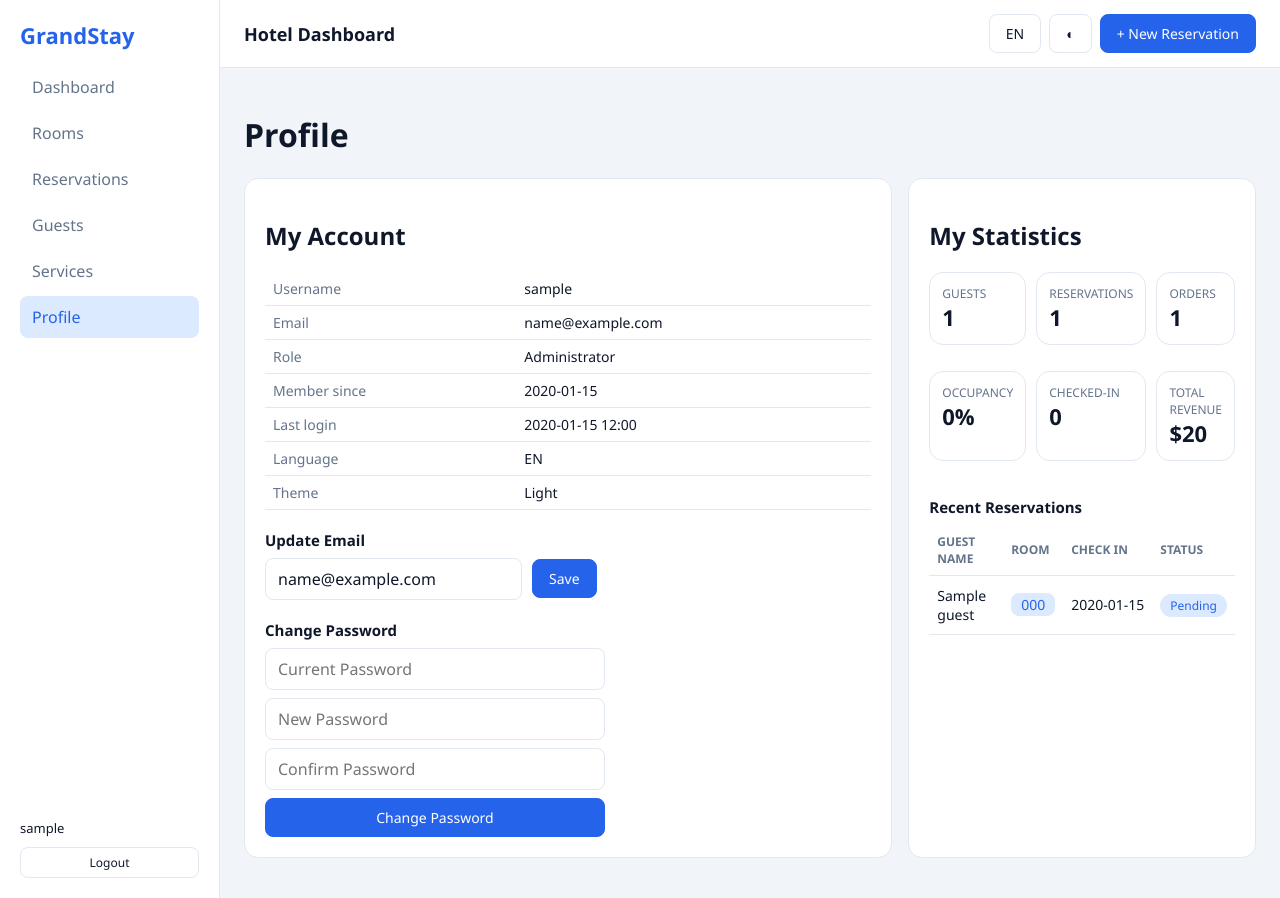
After one commit to nshchepanskyi/Project_janglo-python-, a Django app: page /profile/ in a window 1280 px wide. The commit adds this page. Run offline with Django 5.2, Linux system fonts and the light colour scheme; a user stored in the database is signed in; tables that the repository leaves empty hold one stand-in row (values such as "Sample post").

Commit message:
feat(profile): profile page — account info, stats, recent reservations, email/password change (Django)

```diff
--- a/hotel/l10n.py
+++ b/hotel/l10n.py
@@ -161,6 +161,27 @@ TRANSLATIONS = {
         "Rooms": "Номери",
         "Reservations": "Бронювання",
         "Guests": "Гості",
+
+        "Profile": "Профіль",
+        "My Account": "Мій акаунт",
+        "Role": "Роль",
+        "Administrator": "Адміністратор",
+        "User": "Користувач",
+        "Member since": "Дата реєстрації",
+        "Last login": "Останній вхід",
+        "Language": "Мова",
+        "Theme": "Тема",
+        "Update Email": "Оновити Email",
+        "Change Password": "Змінити пароль",
+        "Current Password": "Поточний пароль",
+        "New Password": "Новий пароль",
+        "My Statistics": "Моя статистика",
+        "GUESTS": "ГОСТІ",
+        "RESERVATIONS": "БРОНЮВАННЯ",
+        "ORDERS": "ЗАМОВЛЕННЯ",
+        "CHECKED-IN": "ЗАСЕЛЕНІ",
+        "Profile updated": "Профіль оновлено",
+        "Password changed": "Пароль змінено",
     },
 }
 
--- a/hotel/static/hotel/style.css
+++ b/hotel/static/hotel/style.css
@@ -48,6 +48,13 @@ input,select{padding:9px 12px;border-radius:8px;border:1px solid var(--border);b
 .nowrap{white-space:nowrap}
 .svc-row{display:flex;align-items:center;gap:8px;flex-wrap:wrap;margin-bottom:12px}.svc-row .svc-name{flex:1;min-width:120px}.svc-row .bar{flex-basis:100%;margin-top:0}.svc-catalog{display:flex;flex-direction:column;gap:8px;margin-bottom:12px}.svc-item{display:flex;gap:10px;align-items:center;border:1px solid var(--border);border-radius:8px;padding:8px}.svc-item span{flex:1}.qty{width:70px;flex:none}
 .auth-page{display:flex;align-items:center;justify-content:center;min-height:100vh}
+.form-col{display:flex;flex-direction:column;gap:8px;max-width:340px}
+.kv td{padding:7px 8px}
+.kv td:first-child{color:var(--muted);white-space:nowrap}
+.kpi-row.two{grid-template-columns:repeat(3,1fr);gap:10px;margin-bottom:8px}
+.kpi.mini{padding:12px}
+.kpi.mini .kpi-value{font-size:22px}
+h3{margin:20px 0 8px;font-size:15px}
 .auth-card{width:380px;background:var(--surface);border:1px solid var(--border);border-radius:14px;padding:28px}
 .auth-card form{display:flex;flex-direction:column;gap:10px}
 .messages{margin-bottom:12px}.msg{padding:10px;border-radius:8px;margin-bottom:8px}.msg.error{background:#fee2e2;color:#991b1b}.msg.success{background:#dcfce7;color:#166534}
--- a/hotel/templates/hotel/base.html
+++ b/hotel/templates/hotel/base.html
@@ -17,6 +17,7 @@
       <a href="{% url 'reservations' %}" class="{% if request.resolver_match.url_name == 'reservations' %}active{% endif %}">{% tr "Reservations" %}</a>
       <a href="{% url 'guests' %}" class="{% if request.resolver_match.url_name == 'guests' %}active{% endif %}">{% tr "Guests" %}</a>
       <a href="{% url 'services' %}" class="{% if request.resolver_match.url_name == 'services' %}active{% endif %}">{% tr "Services" %}</a>
+      <a href="{% url 'profile' %}" class="{% if request.resolver_match.url_name == 'profile' %}active{% endif %}">{% tr "Profile" %}</a>
     </nav>
     {% if user.is_authenticated %}
     <div class="nav-foot">
--- /dev/null
+++ b/hotel/templates/hotel/profile.html
@@ -0,0 +1,60 @@
+{% extends "hotel/base.html" %}{% load tr_tags %}
+{% block title %}{% tr "Profile" %}{% endblock %}
+{% block content %}
+<h1>{% tr "Profile" %}</h1>
+
+<div class="grid-2">
+  <div class="card">
+    <h2>{% tr "My Account" %}</h2>
+    <table class="kv">
+      <tr><td>{% tr "Username" %}</td><td>{{ user.username }}</td></tr>
+      <tr><td>Email</td><td>{{ user.email|default:"—" }}</td></tr>
+      <tr><td>{% tr "Role" %}</td><td>{% if user.is_superuser %}{% tr "Administrator" %}{% else %}{% tr "User" %}{% endif %}</td></tr>
+      <tr><td>{% tr "Member since" %}</td><td>{{ user.date_joined|date:"Y-m-d" }}</td></tr>
+      <tr><td>{% tr "Last login" %}</td><td>{{ user.last_login|date:"Y-m-d H:i" }}</td></tr>
+      <tr><td>{% tr "Language" %}</td><td>{{ lang|upper }}</td></tr>
+      <tr><td>{% tr "Theme" %}</td><td>{{ theme|title }}</td></tr>
+    </table>
+
+    <h3>{% tr "Update Email" %}</h3>
+    <form method="post" class="form-row">{% csrf_token %}
+      <input type="hidden" name="action" value="email">
+      <input name="email" type="email" value="{{ user.email }}" placeholder="Email">
+      <button class="btn primary" type="submit">{% tr "Save" %}</button>
+    </form>
+
+    <h3>{% tr "Change Password" %}</h3>
+    <form method="post" class="form-col">{% csrf_token %}
+      <input type="hidden" name="action" value="password">
+      <input name="old_password" type="password" placeholder="{% tr "Current Password" %}" required>
+      <input name="new_password1" type="password" placeholder="{% tr "New Password" %}" required>
+      <input name="new_password2" type="password" placeholder="{% tr "Confirm Password" %}" required>
+      <button class="btn primary" type="submit">{% tr "Change Password" %}</button>
+    </form>
+  </div>
+
+  <div class="card">
+    <h2>{% tr "My Statistics" %}</h2>
+    <div class="kpi-row two">
+      <div class="card kpi mini"><div class="kpi-label">{% tr "GUESTS" %}</div><div class="kpi-value">{{ stats.guests }}</div></div>
+      <div class="card kpi mini"><div class="kpi-label">{% tr "RESERVATIONS" %}</div><div class="kpi-value">{{ stats.reservations }}</div></div>
+      <div class="card kpi mini"><div class="kpi-label">{% tr "ORDERS" %}</div><div class="kpi-value">{{ stats.orders }}</div></div>
+      <div class="card kpi mini"><div class="kpi-label">{% tr "OCCUPANCY" %}</div><div class="kpi-value">{{ stats.occupancy }}%</div></div>
+      <div class="card kpi mini"><div class="kpi-label">{% tr "CHECKED-IN" %}</div><div class="kpi-value">{{ stats.checked_in }}</div></div>
+      <div class="card kpi mini"><div class="kpi-label">{% tr "TOTAL REVENUE" %}</div><div class="kpi-value">${{ stats.revenue|floatformat:0 }}</div></div>
+    </div>
+
+    <h3>{% tr "Recent Reservations" %}</h3>
+    <table>
+      <thead><tr><th>{% tr "GUEST NAME" %}</th><th>{% tr "ROOM" %}</th><th>{% tr "CHECK IN" %}</th><th>{% tr "STATUS" %}</th></tr></thead>
+      <tbody>
+      {% for r in recent %}
+        <tr><td>{{ r.guest.name }}</td><td><span class="pill">{{ r.room.number }}</span></td><td class="nowrap">{{ r.check_in|date:"Y-m-d" }}</td><td><span class="badge">{% tr r.status %}</span></td></tr>
+      {% empty %}
+        <tr><td colspan="4">{% tr "No reservations yet" %}</td></tr>
+      {% endfor %}
+      </tbody>
+    </table>
+  </div>
+</div>
+{% endblock %}
--- a/hotel/urls.py
+++ b/hotel/urls.py
@@ -12,4 +12,5 @@ urlpatterns = [
     path('reservations/', views.reservations_view, name='reservations'),
     path('guests/', views.guests_view, name='guests'),
     path('services/', views.services_view, name='services'),
+    path('profile/', views.profile_view, name='profile'),
 ]
--- a/hotel/views.py
+++ b/hotel/views.py
@@ -2,8 +2,9 @@ import re
 from datetime import date
 
 from django.contrib import messages
-from django.contrib.auth import authenticate, login, logout
+from django.contrib.auth import authenticate, login, logout, update_session_auth_hash
 from django.contrib.auth.decorators import login_required
+from django.contrib.auth.forms import PasswordChangeForm
 from django.contrib.auth.models import User
 from django.core.validators import validate_email as django_validate_email
 from django.core.exceptions import ValidationError
@@ -308,3 +309,47 @@ def services_view(request):
         "guests": Guest.objects.all(),
         "orders": orders,
     })
+
+
+# ---------- profile (new page for the user's own info) ----------
+
+@login_required
+def profile_view(request):
+    user = request.user
+    if request.method == "POST":
+        action = request.POST.get("action")
+        if action == "email":
+            email = request.POST.get("email", "").strip()
+            if not email:
+                messages.error(request, "Invalid email")
+            else:
+                user.email = email
+                user.save()
+                messages.success(request, "Profile updated")
+            return redirect("profile")
+        if action == "password":
+            form = PasswordChangeForm(user, request.POST)
+            if form.is_valid():
+                form.save()
+                update_session_auth_hash(request, user)
+                messages.success(request, "Password changed")
+            else:
+                for err in form.errors.values():
+                    messages.error(request, " ".join(err))
+            return redirect("profile")
+
+    stats = {
+        "guests": Guest.objects.count(),
+        "reservations": Reservation.objects.count(),
+        "orders": ServiceOrder.objects.count(),
+        "rooms": Room.objects.count(),
+        "revenue": calc_total_revenue(),
+        "occupancy": get_occupancy_rate(),
+        "checked_in": arrivals_count()["checked_in"],
+    }
+    recent = list(Reservation.objects.select_related("guest", "room").all()[:5])
+    return render(request, "hotel/profile.html", {
+        "stats": stats,
+        "recent": recent,
+        "pw_form": PasswordChangeForm(user),
+    })
```
